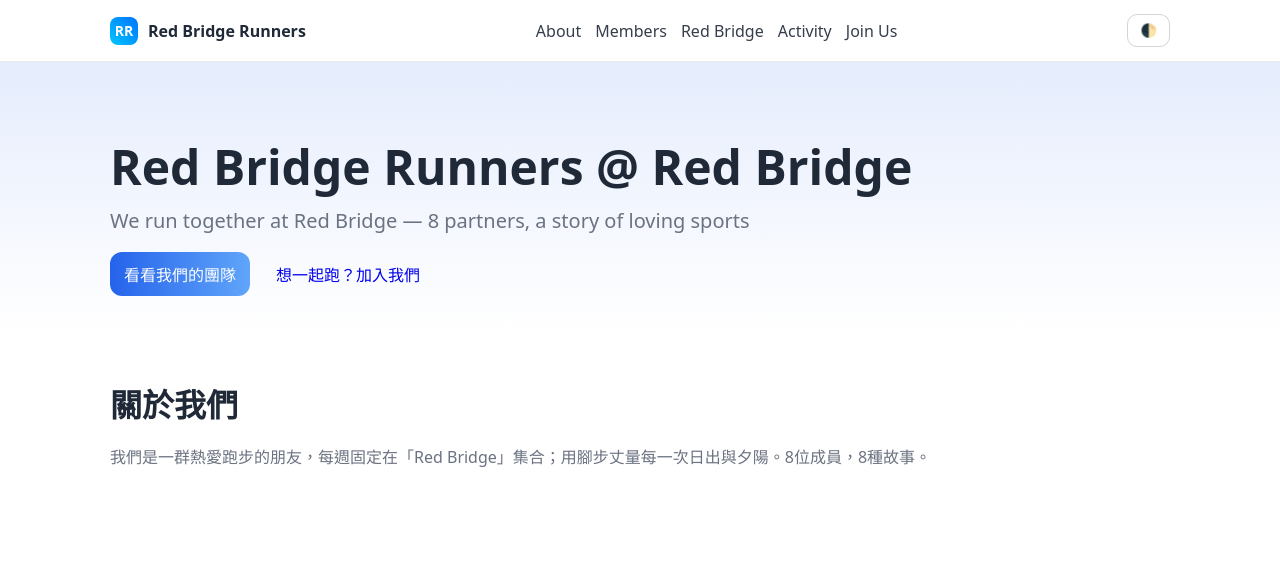
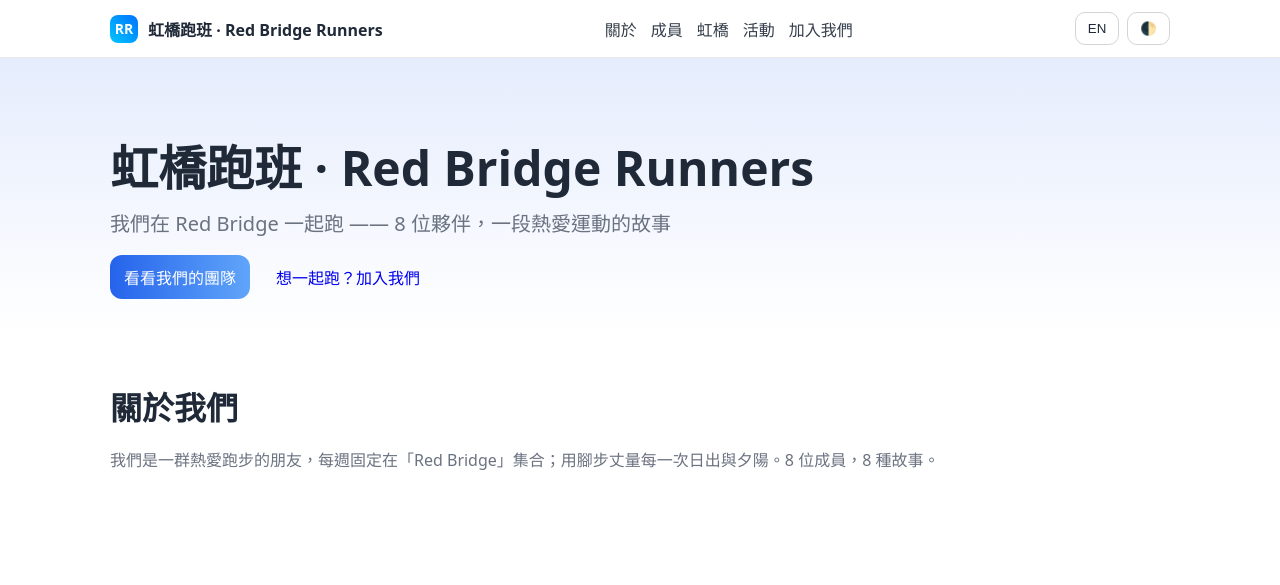
Before and after one commit to Stainley802/RBR, a plain HTML site: page index.html in a window 1280 px wide. Shown: the top 585 px of the page. Drawn offline with Linux system fonts and the light colour scheme.

Commit message:
Update index.html

```diff
--- a/index.html
+++ b/index.html
@@ -3,28 +3,29 @@
 <head>
   <meta charset="utf-8">
   <meta name="viewport" content="width=device-width, initial-scale=1">
-  <title>Red Bridge Runners @ Red Bridge</title>
-  <meta name="description" content="We run together at Red Bridge — 8 partners, a story of loving sports">
+  <title>虹橋跑班 · Red Bridge Runners</title>
+  <meta name="description" content="我們在 Red Bridge 一起跑 —— 8 位夥伴，一段熱愛運動的故事">
   <style>
     :root{--bg:#ffffff;--text:#1f2937;--muted:#6b7280;--card:#f3f4f6;--accent:#2563eb;--accent-2:#60a5fa}
     :root.dark{--bg:#0b1220;--text:#e5e7eb;--muted:#9ca3af;--card:#111827;--accent:#60a5fa;--accent-2:#93c5fd}
     *{box-sizing:border-box}
     html,body{margin:0;padding:0;background:var(--bg);color:var(--text);font-family:system-ui,-apple-system,Segoe UI,Roboto,Helvetica,Arial,"Apple Color Emoji","Segoe UI Emoji"}
     .container{max-width:1100px;margin:0 auto;padding:0 20px}
-    header{position:sticky;top:0;backdrop-filter:saturate(180%) blur(6px);background:color-mix(in oklab, var(--bg) 85%, transparent);border-bottom:1px solid color-mix(in oklab, var(--text) 10%, transparent)}
-    nav{display:flex;align-items:center;justify-content:space-between;gap:16px;padding:14px 0}
+    header{position:sticky;top:0;backdrop-filter:saturate(180%) blur(6px);background:color-mix(in oklab, var(--bg) 85%, transparent);border-bottom:1px solid color-mix(in oklab, var(--text) 10%, transparent);z-index:5}
+    nav{display:flex;align-items:center;justify-content:space-between;gap:10px;padding:12px 0}
     #brand{display:flex;align-items:center;gap:10px;text-decoration:none;color:var(--text)}
     #brand .logo{width:28px;height:28px;border-radius:8px;background:linear-gradient(45deg,#00c6ff,#0072ff);display:inline-grid;place-items:center;color:#fff;font-weight:700;font-size:14px}
-    #nav{display:flex;gap:14px}
+    #nav{display:flex;gap:14px;flex-wrap:wrap}
     #nav a{text-decoration:none;color:var(--text);opacity:.9}
     #nav a:hover{opacity:1;color:var(--accent)}
-    #theme-toggle{border:1px solid color-mix(in oklab, var(--text) 20%, transparent);background:transparent;color:var(--text);border-radius:10px;padding:8px 12px;cursor:pointer}
+    .toolbar{display:flex;gap:8px;align-items:center}
+    .btn{display:inline-block;padding:10px 14px;border-radius:12px;text-decoration:none}
+    .chip{border:1px solid color-mix(in oklab, var(--text) 20%, transparent);background:transparent;color:var(--text);border-radius:10px;padding:8px 12px;cursor:pointer}
 
     .hero{padding:72px 0 36px;background:linear-gradient(180deg,color-mix(in oklab,var(--accent) 12%, transparent), transparent)}
     .hero h1{font-size:clamp(28px,6vw,48px);margin:0 0 8px}
     .hero p{font-size:clamp(16px,2.6vw,20px);color:var(--muted);margin:0}
     .hero .cta{margin-top:18px;display:flex;gap:12px;flex-wrap:wrap}
-    .btn{display:inline-block;padding:10px 14px;border-radius:12px;text-decoration:none}
     .btn.primary{background:linear-gradient(90deg,var(--accent),var(--accent-2));color:#fff}
     .section{padding:48px 0}
     .section h2{font-size:clamp(22px,4vw,32px);margin:0 0 18px}
@@ -45,22 +46,28 @@
     .muted{color:var(--muted)}
 
     .footer{padding:28px 0;border-top:1px solid color-mix(in oklab, var(--text) 10%, transparent);color:var(--muted);font-size:14px}
-    code.inline{background:color-mix(in oklab, var(--text) 8%, transparent);padding:2px 6px;border-radius:6px}
+
+    /* === 雙語：英文副行預設隱藏，啟用時顯示成較小、較淡 === */
+    .en{display:none;color:var(--muted);font-size:.92em;margin-top:4px}
+    html.show-en .en{display:block}
   </style>
 </head>
 <body>
   <header>
     <div class="container">
       <nav>
-        <a id="brand" href="#top"><span class="logo">RR</span><strong>Red Bridge Runners</strong></a>
+        <a id="brand" href="#top"><span class="logo">RR</span><strong>虹橋跑班 · Red Bridge Runners</strong></a>
         <div id="nav">
-          <a href="#about">About</a>
-          <a href="#members">Members</a>
-          <a href="#location">Red Bridge</a>
-          <a href="#records">Activity</a>
-          <a href="#contact">Join Us</a>
+          <a href="#about">關於</a>
+          <a href="#members">成員</a>
+          <a href="#location">虹橋</a>
+          <a href="#records">活動</a>
+          <a href="#contact">加入我們</a>
         </div>
-        <button id="theme-toggle" aria-pressed="false">🌓</button>
+        <div class="toolbar">
+          <button id="lang-toggle" class="chip" aria-pressed="false" title="顯示/隱藏英文">EN</button>
+          <button id="theme-toggle" class="chip" aria-pressed="false" title="深淺色切換">🌓</button>
+        </div>
       </nav>
     </div>
   </header>
@@ -68,8 +75,10 @@
   <main id="top">
     <section class="hero">
       <div class="container">
-        <h1 id="site-title">Red Bridge Runners @ Red Bridge</h1>
-        <p id="site-tagline">We run together at Red Bridge — 8 partners, a story of loving sports</p>
+        <h1 id="site-title">虹橋跑班 · Red Bridge Runners</h1>
+        <p id="site-tagline">我們在 Red Bridge 一起跑 —— 8 位夥伴，一段熱愛運動的故事</p>
+        <div class="en" id="site-title-en">Red Bridge Runners @ Red Bridge</div>
+        <div class="en" id="site-tagline-en">We run together at Red Bridge — 8 partners, a story of loving sports</div>
         <div class="cta">
           <a class="btn primary" href="#members">看看我們的團隊</a>
           <a class="btn" href="#contact">想一起跑？加入我們</a>
@@ -80,7 +89,8 @@
     <section id="about" class="section">
       <div class="container">
         <h2>關於我們</h2>
-        <p class="lead">我們是一群熱愛跑步的朋友，每週固定在「Red Bridge」集合；用腳步丈量每一次日出與夕陽。8位成員，8種故事。</p>
+        <p class="lead" id="about-zh">我們是一群熱愛跑步的朋友，每週固定在「Red Bridge」集合；用腳步丈量每一次日出與夕陽。8 位成員，8 種故事。</p>
+        <p class="lead en" id="about-en">We are a group of running friends who meet weekly at Red Bridge, measuring every sunrise and sunset with our strides. Eight members, eight stories.</p>
       </div>
     </section>
 
@@ -93,23 +103,25 @@
 
     <section id="location" class="section">
       <div class="container">
-        <h2>Red Bridge — 我們的起跑點</h2>
-        <p id="loc-desc" class="lead">Red Bridge is our running base, with a wide river view and flat roads. Whether it’s morning or night, there’s always beautiful scenery to accompany us.</p>
+        <h2>虹橋 · 我們的起跑點 <span class="en">Red Bridge — Our Starting Point</span></h2>
+        <p id="loc-desc" class="lead">虹橋是我們的跑步基地，河景開闊、道路平坦；不管是晨跑還是夜跑，這裡總有美麗風景陪伴。</p>
+        <p class="en" id="loc-desc-en">Red Bridge is our running base, with a wide riverside view and flat paths. Whether morning or night, beautiful scenery is always with us.</p>
         <p><a id="loc-map" class="btn" target="_blank" rel="noopener" href="https://maps.app.goo.gl/nffgtMvHcEXjhLxt8">在 Google 地圖查看</a></p>
       </div>
     </section>
 
     <section id="records" class="section">
       <div class="container">
-        <h2>活動紀錄</h2>
+        <h2>活動紀錄 <span class="en">Activities</span></h2>
         <div id="activities"></div>
       </div>
     </section>
 
     <section id="contact" class="section">
       <div class="container">
-        <h2>加入我們</h2>
-        <p class="lead">喜歡一起跑嗎？聯絡我們，或直接來Red Bridge找我們！</p>
+        <h2>加入我們 <span class="en">Join Us</span></h2>
+        <p class="lead">喜歡一起跑嗎？聯絡我們，或直接來 Red Bridge 找我們！</p>
+        <p class="lead en">Want to run with us? Reach out, or find us at Red Bridge!</p>
         <p>
           Email：<a id="contact-email" href="#">hello@redbridgerunners.example</a><br>
           LINE 群：<a id="contact-line" href="#" target="_blank" rel="noopener">加入連結</a><br>
@@ -121,40 +133,44 @@
 
   <footer class="footer">
     <div class="container">
-      <span>© <span id="year"></span> Red Bridge Runners · 用腳步和笑聲寫下每一段里程</span>
+      <span>© <span id="year"></span> 虹橋跑班 · Red Bridge Runners · 用腳步和笑聲寫下每一段里程</span>
     </div>
   </footer>
 
   <script>
-    // --- 可編輯資料（改這段就好） ---
+    // --- 可編輯資料（雙語） ---
     window.SITE_DATA = {
       site: {
-        title: "Red Bridge Runners @ Red Bridge",
-        tagline: "We run together at Red Bridge — 8 partners, a story of loving sports",
+        title: "虹橋跑班 · Red Bridge Runners",
+        title_en: "Red Bridge Runners @ Red Bridge",
+        tagline: "我們在 Red Bridge 一起跑 —— 8 位夥伴，一段熱愛運動的故事",
+        tagline_en: "We run together at Red Bridge — 8 partners, a story of loving sports",
         contact: {
           email: "hello@redbridgerunners.example",
           line: "https://line.me/R/ti/g/your-line-group",
           instagram: "https://instagram.com/yourclub"
         },
         location: {
-          name: "Red Bridge",
-          description: "Red Bridge is our running base, with a wide river view and flat roads. Whether it’s morning or night, there’s always beautiful scenery to accompany us.",
+          name: "虹橋",
+          name_en: "Red Bridge",
+          description: "虹橋是我們的跑步基地，河景開闊、道路平坦；不管是晨跑還是夜跑，這裡總有美麗風景陪伴。",
+          description_en: "Red Bridge is our running base, with a wide riverside view and flat paths. Whether morning or night, beautiful scenery is always with us.",
           maps_url: "https://maps.app.goo.gl/nffgtMvHcEXjhLxt8"
         }
       },
       members: [
-        {name:"隊長 A", role:"配速 5'30", bio:"最愛日出晨跑，擅長帶隊配速。", img:"assets/img/SuperGood.jpg"},
-        {name:"成員 B", role:"全馬 PB 3:45", bio:"補給達人，賽事情報通。", img:"https://images.unsplash.com/photo-1540575467063-178a50c2df87?q=80&w=400&auto=format&fit=crop"},
-        {name:"成員 C", role:"10K 愛好者", bio:"攝影控，負責幫大家拍照。", img:"https://images.unsplash.com/photo-1554151228-14d9def656e4?q=80&w=400&auto=format&fit=crop"},
-        {name:"成員 D", role:"越野新手", bio:"最愛斜坡訓練，樂觀小太陽。", img:"https://images.unsplash.com/photo-1520975916090-3105956dac38?q=80&w=400&auto=format&fit=crop"},
-        {name:"成員 E", role:"長距離選手", bio:"補水背包不離身，耐力超群。", img:"https://images.unsplash.com/photo-1548199973-03cce0bbc87b?q=80&w=400&auto=format&fit=crop"},
-        {name:"成員 F", role:"配速 6'00", bio:"剛入坑的開心跑者。", img:"https://images.unsplash.com/photo-1520975652280-236d6a87f12d?q=80&w=400&auto=format&fit=crop"},
-        {name:"成員 G", role:"半馬 PB 1:45", bio:"補給口味：珍奶＋地瓜。", img:"https://images.unsplash.com/photo-1538805060514-97d9cc17730c?q=80&w=400&auto=format&fit=crop"},
-        {name:"成員 H", role:"配速 5'00", bio:"間歇課表的死忠信徒。", img:"https://images.unsplash.com/photo-1492684223066-81342ee5ff30?q=80&w=400&auto=format&fit=crop"}
+        {name:"隊長 A", name_en:"Captain A", role:"配速 5'30", role_en:"Pacer 5'30\"", bio:"最愛日出晨跑，擅長帶隊配速。", bio_en:"Loves sunrise runs; reliable group pacer.", img:"assets/img/SuperGood.jpg"},
+        {name:"成員 B", name_en:"Member B", role:"全馬 PB 3:45", role_en:"Marathon PB 3:45", bio:"補給達人，賽事情報通。", bio_en:"Fueling pro and race intel scout.", img:"https://images.unsplash.com/photo-1540575467063-178a50c2df87?q=80&w=400&auto=format&fit=crop"},
+        {name:"成員 C", name_en:"Member C", role:"10K 愛好者", role_en:"10K Enthusiast", bio:"攝影控，負責幫大家拍照。", bio_en:"Team photographer on the move.", img:"https://images.unsplash.com/photo-1554151228-14d9def656e4?q=80&w=400&auto=format&fit=crop"},
+        {name:"成員 D", name_en:"Member D", role:"越野新手", role_en:"Trail Newbie", bio:"最愛斜坡訓練，樂觀小太陽。", bio_en:"Hill-lover and our little sunshine.", img:"https://images.unsplash.com/photo-1520975916090-3105956dac38?q=80&w=400&auto=format&fit=crop"},
+        {name:"成員 E", name_en:"Member E", role:"長距離選手", role_en:"Endurance Runner", bio:"補水背包不離身，耐力超群。", bio_en:"Hydration-pack loyalist with big engine.", img:"https://images.unsplash.com/photo-1548199973-03cce0bbc87b?q=80&w=400&auto=format&fit=crop"},
+        {name:"成員 F", name_en:"Member F", role:"配速 6'00", role_en:"Pacer 6'00\"", bio:"剛入坑的開心跑者。", bio_en:"New happy runner to the crew.", img:"https://images.unsplash.com/photo-1520975652280-236d6a87f12d?q=80&w=400&auto=format&fit=crop"},
+        {name:"成員 G", name_en:"Member G", role:"半馬 PB 1:45", role_en:"Half PB 1:45", bio:"補給口味：珍奶＋地瓜。", bio_en:"Fuel combo: bubble tea + sweet potato.", img:"https://images.unsplash.com/photo-1538805060514-97d9cc17730c?q=80&w=400&auto=format&fit=crop"},
+        {name:"成員 H", name_en:"Member H", role:"配速 5'00", role_en:"Pacer 5'00\"", bio:"間歇課表的死忠信徒。", bio_en:"Interval workout believer.", img:"https://images.unsplash.com/photo-1492684223066-81342ee5ff30?q=80&w=400&auto=format&fit=crop"}
       ],
       activities: [
-        {date:"2025-07-15", title:"夏季日落跑", distance:"10K", notes:"夕陽很美，補水充足。", img:"https://images.unsplash.com/photo-1552674605-db6ffd4facb5?q=80&w=800&auto=format&fit=crop"},
-        {date:"2025-06-10", title:"雨中奔跑", distance:"15K", notes:"專注步頻與安全。", img:"https://images.unsplash.com/photo-1520975853989-3b002da0c46b?q=80&w=800&auto=format&fit=crop"}
+        {date:"2025-07-15", title:"夏季日落跑", title_en:"Summer Sunset Run", distance:"10K", notes:"夕陽很美，補水充足。", notes_en:"Gorgeous sunset and well-hydrated.", img:"https://images.unsplash.com/photo-1552674605-db6ffd4facb5?q=80&w=800&auto=format&fit=crop"},
+        {date:"2025-06-10", title:"雨中奔跑", title_en:"Running in the Rain", distance:"15K", notes:"專注步頻與安全。", notes_en:"Focused on cadence and safety.", img:"https://images.unsplash.com/photo-1520975853989-3b002da0c46b?q=80&w=800&auto=format&fit=crop"}
       ]
     };
 
@@ -165,11 +181,13 @@
 
     document.getElementById('year').textContent = new Date().getFullYear();
 
-    // Hero
+    // Hero（主標/副標）
     $('#site-title').textContent = data.site.title;
     $('#site-tagline').textContent = data.site.tagline;
+    if (data.site.title_en) $('#site-title-en').textContent = data.site.title_en; else $('#site-title-en').remove();
+    if (data.site.tagline_en) $('#site-tagline-en').textContent = data.site.tagline_en; else $('#site-tagline-en').remove();
 
-    // Members
+    // Members（成員卡）
     const grid = document.getElementById('members-grid');
     data.members.forEach(m => {
       const card = document.createElement('article');
@@ -178,19 +196,26 @@
         <img src="${m.img}" alt="${m.name}">
         <div class="card-body">
           <h3>${m.name}</h3>
+          ${m.name_en ? `<div class="en">${m.name_en}</div>` : ''}
           <p class="role">${m.role}</p>
+          ${m.role_en ? `<div class=\"en\">${m.role_en}</div>` : ''}
           <p>${m.bio}</p>
+          ${m.bio_en ? `<div class=\"en\">${m.bio_en}</div>` : ''}
         </div>
       `;
       grid.appendChild(card);
     });
 
-    // Location
+    // Location（地點描述與地圖）
     $('#loc-desc').textContent = data.site.location.description;
+    if (data.site.location.description_en) {
+      const el = document.getElementById('loc-desc-en');
+      if (el) el.textContent = data.site.location.description_en;
+    }
     const map = document.getElementById('loc-map');
-    map.href = data.site.location.maps_url;
+    map.href = data.site.location.maps_url; // 使用資料來源，避免手動改 HTML 被覆寫
 
-    // Activities
+    // Activities（活動）
     const actWrap = document.getElementById('activities');
     data.activities.forEach(a => {
       const item = document.createElement('div');
@@ -199,21 +224,23 @@
         <img src="${a.img}" alt="${a.title}">
         <div>
           <h4>${a.title} · ${a.distance}</h4>
+          ${a.title_en ? `<div class=\"en\">${a.title_en}</div>` : ''}
           <p class="muted">${a.date}</p>
           <p>${a.notes}</p>
+          ${a.notes_en ? `<div class=\"en\">${a.notes_en}</div>` : ''}
         </div>
       `;
       actWrap.appendChild(item);
     });
 
-    // Contact
+    // Contact（聯絡）
     const email = document.getElementById('contact-email');
     email.textContent = data.site.contact.email;
     email.href = 'mailto:' + data.site.contact.email;
     document.getElementById('contact-line').href = data.site.contact.line;
     document.getElementById('contact-ig').href = data.site.contact.instagram;
 
-    // Smooth scroll for nav
+    // Smooth scroll for nav（平滑捲動）
     $$('#nav a').forEach(a => {
       a.addEventListener('click', e => {
         const href = a.getAttribute('href');
@@ -224,16 +251,29 @@
       });
     });
 
-    // Dark mode toggle
-    const toggle = document.getElementById('theme-toggle');
-    toggle.addEventListener('click', () => {
+    // Dark mode toggle（深淺色）
+    const themeToggle = document.getElementById('theme-toggle');
+    themeToggle.addEventListener('click', () => {
       document.documentElement.classList.toggle('dark');
       const mode = document.documentElement.classList.contains('dark') ? 'dark' : 'light';
-      toggle.setAttribute('aria-pressed', mode === 'dark');
+      themeToggle.setAttribute('aria-pressed', mode === 'dark');
       localStorage.setItem('site-theme', mode);
     });
-    const saved = localStorage.getItem('site-theme');
-    if (saved === 'dark') document.documentElement.classList.add('dark');
+    const savedTheme = localStorage.getItem('site-theme');
+    if (savedTheme === 'dark') document.documentElement.classList.add('dark');
+
+    // Language toggle（中/英開關：預設只顯示中文）
+    const langToggle = document.getElementById('lang-toggle');
+    const applyLang = (on) => {
+      document.documentElement.classList.toggle('show-en', on);
+      langToggle.setAttribute('aria-pressed', on ? 'true' : 'false');
+      localStorage.setItem('pref-show-en', on ? '1' : '0');
+    };
+    applyLang(localStorage.getItem('pref-show-en') === '1');
+    langToggle.addEventListener('click', () => {
+      const on = !document.documentElement.classList.contains('show-en');
+      applyLang(on);
+    });
   </script>
 </body>
 </html>
```
